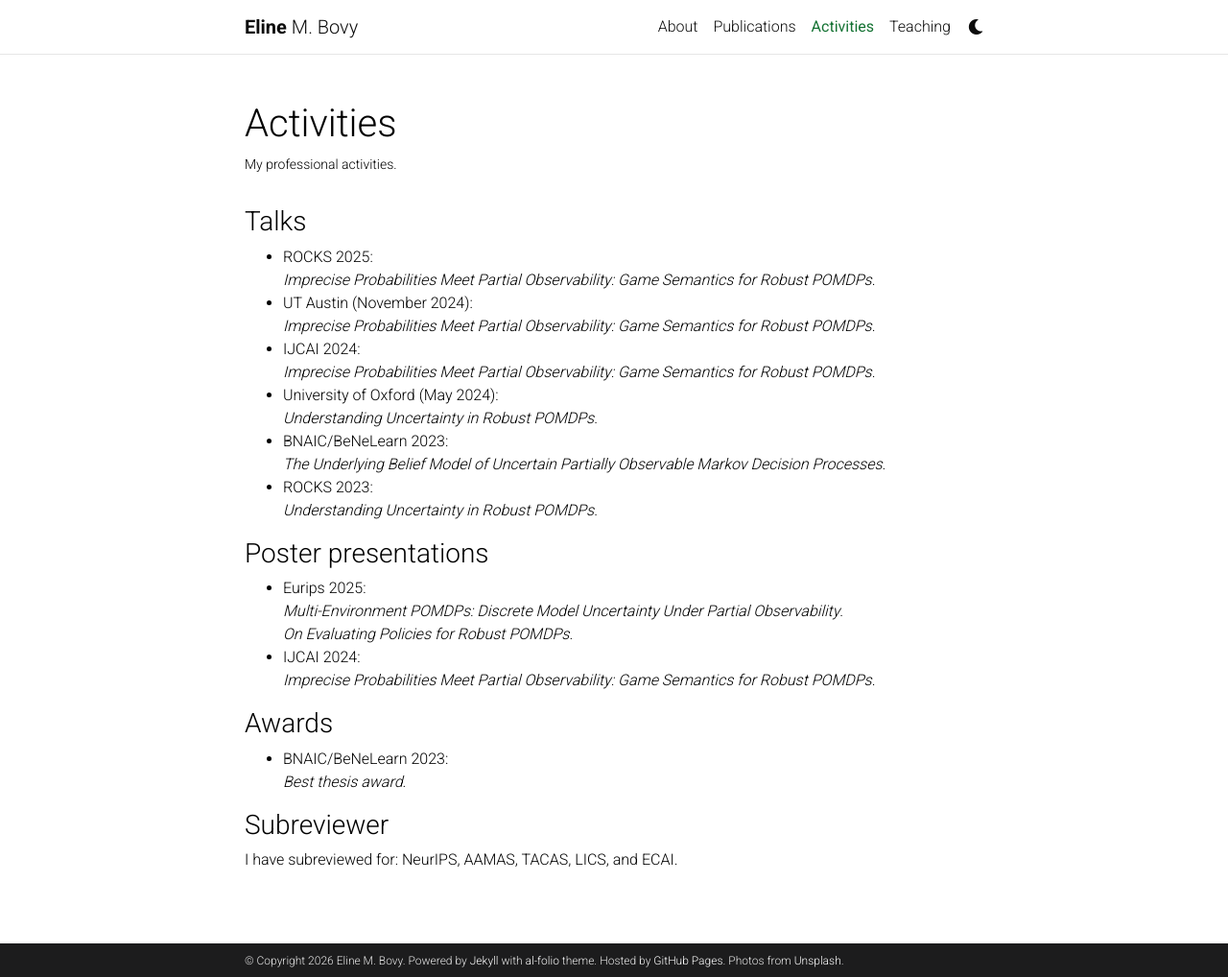
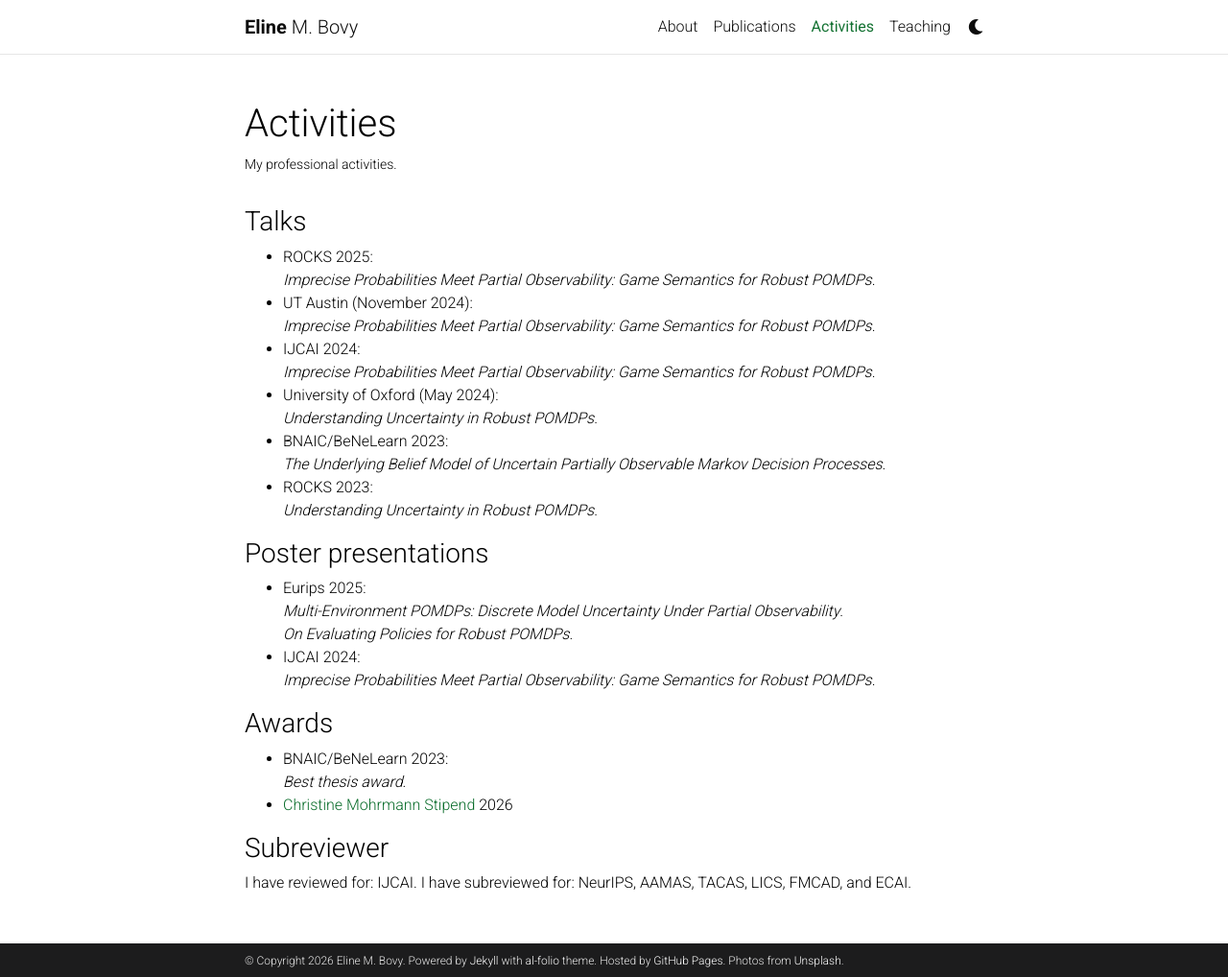
Before and after one commit to ElineBovy/ElineBovy.github.io, a Jekyll site: the page built from _pages/activities.md, in a window 1280 px wide and 1018 px high. Shown: the whole window at 96% size. Built offline with Jekyll 4.4.1, drawn with Linux system fonts in a browser that asks for light colours; comment, search, counter and statistics services are not loaded; a style sheet for code colours, icons or effects is not loaded.

Commit message:
Update activities.md

```diff
--- a/_pages/activities.md
+++ b/_pages/activities.md
@@ -31,6 +31,7 @@ nav_order: 5
 ### Awards
 * BNAIC/BeNeLearn 2023:\
     _Best thesis award_.
+*  [Christine Mohrmann Stipend](https://www.ru.nl/en/research/prizes-and-grants/christine-mohrmann-stipend) 2026
 
 ### Subreviewer
-I have subreviewed for: NeurIPS, AAMAS, TACAS, LICS, and ECAI.
+I have reviewed for: IJCAI. I have subreviewed for: NeurIPS, AAMAS, TACAS, LICS, FMCAD, and ECAI.
```
